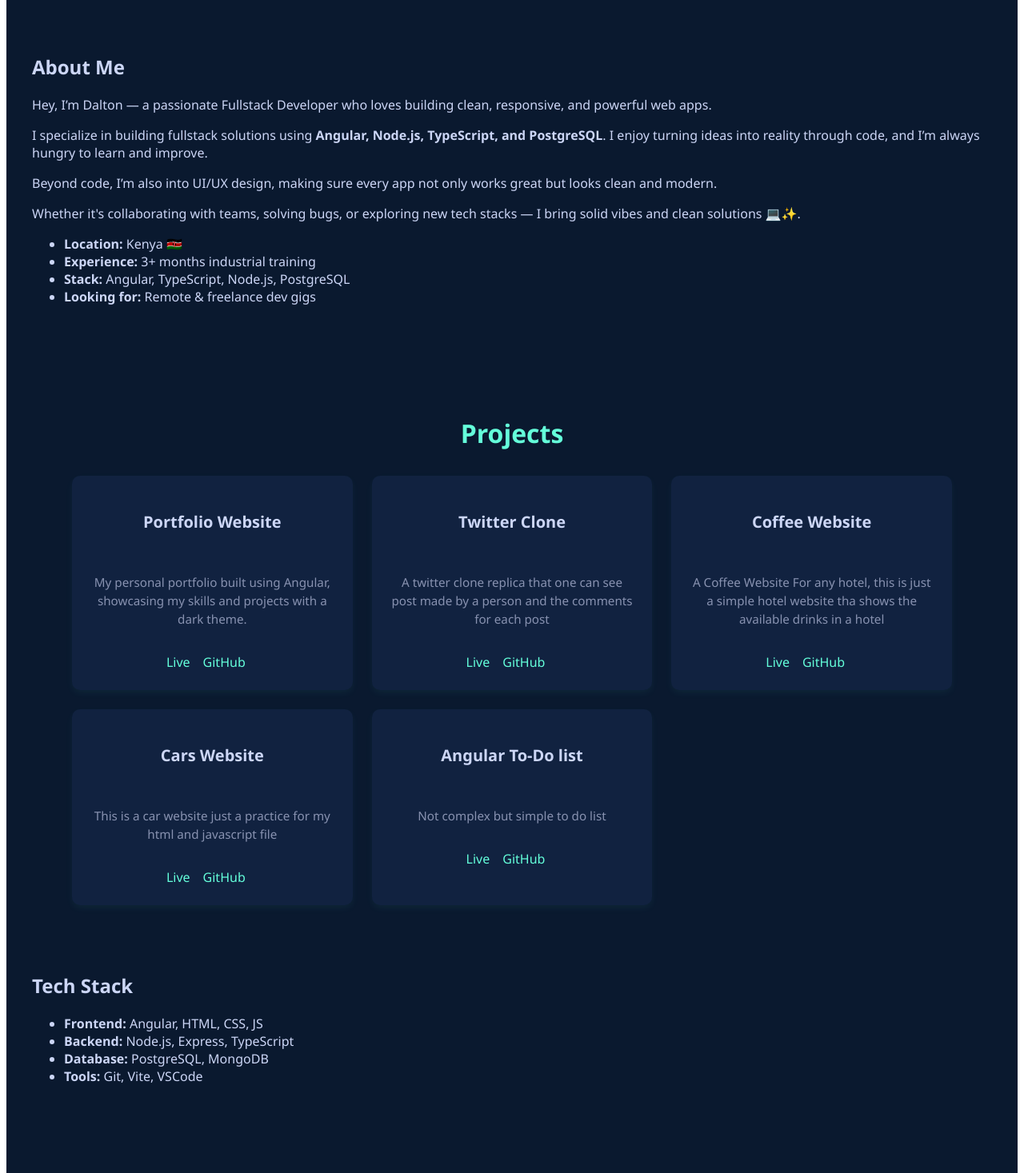
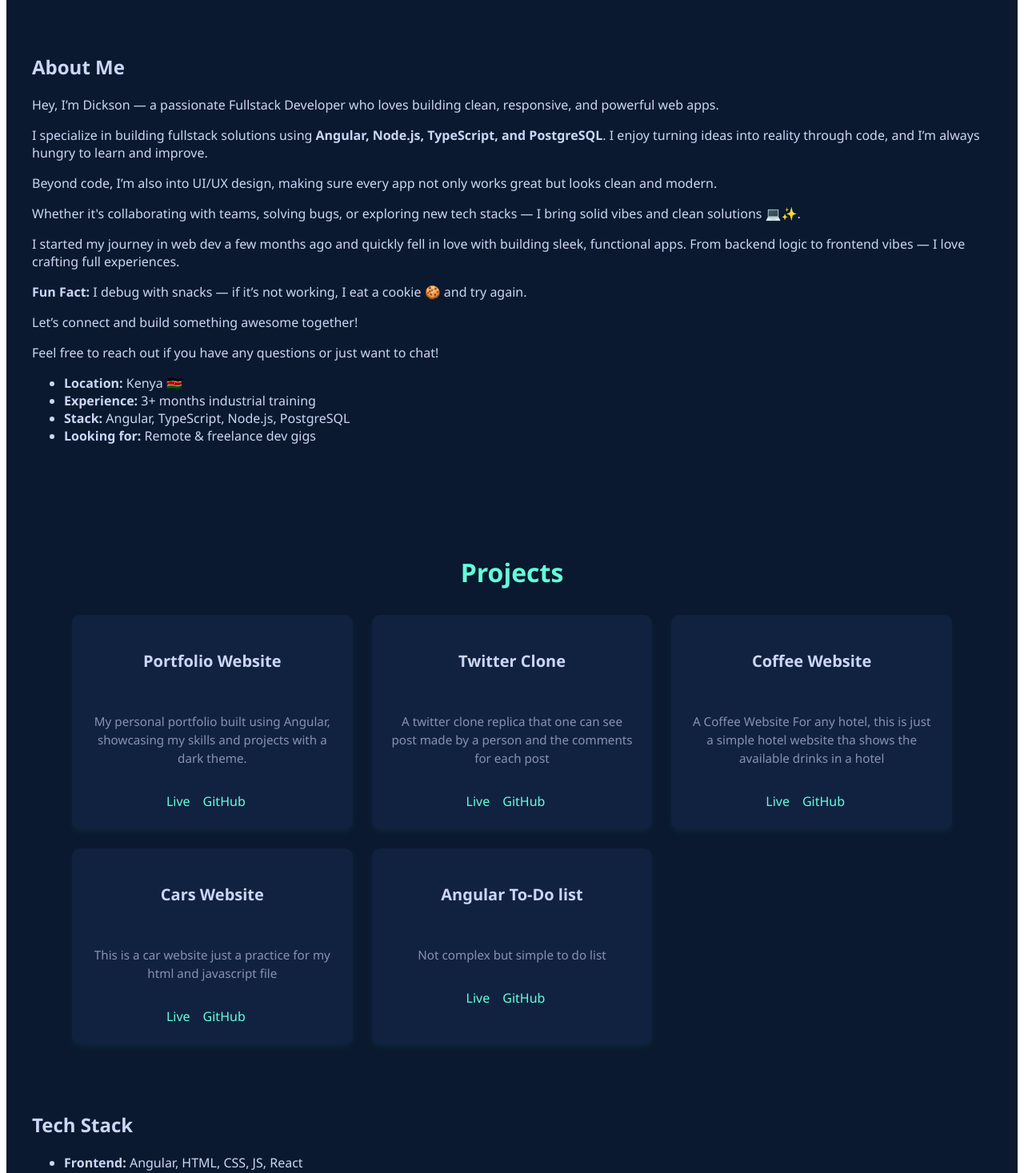
Before and after one commit to DICKSON39/portifolio, an Angular app: page / in a window 1280 px wide. Shown: the part 500-1967 px from the top of the page at 80% size. Built offline with nearby package versions, Linux system fonts and the light colour scheme.

Commit message:
first commit

```diff
--- a/src/app/components/about/about.component.html
+++ b/src/app/components/about/about.component.html
@@ -2,7 +2,7 @@
   <h2>About Me</h2>
 
   <p class="intro">
-    Hey, I’m Dalton — a passionate Fullstack Developer who loves building clean, responsive, and powerful web apps.
+    Hey, I’m Dickson — a passionate Fullstack Developer who loves building clean, responsive, and powerful web apps.
   </p>
 
   <div class="about-grid">
@@ -17,6 +17,16 @@
       <p>
         Whether it's collaborating with teams, solving bugs, or exploring new tech stacks — I bring solid vibes and clean solutions 💻✨.
       </p>
+
+      <p>
+        I started my journey in web dev a few months ago and quickly fell in love with building sleek, functional apps.
+        From backend logic to frontend vibes — I love crafting full experiences.
+      </p>
+
+
+      <p><strong>Fun Fact:</strong> I debug with snacks — if it’s not working, I eat a cookie 🍪 and try again.</p>
+      <p>Let’s connect and build something awesome together!</p>
+      <p>Feel free to reach out if you have any questions or just want to chat!</p>
     </div>
 
     <div class="about-details">
--- a/src/app/components/contact/contact.component.html
+++ b/src/app/components/contact/contact.component.html
@@ -18,4 +18,5 @@
     <p>Email: <a href="mailto:you&#64;example.com">dicksonndumia19&#64;gmail.com</a></p>
     <p>GitHub: <a href="https://github.com/your-username" target="_blank">DICKSON39</a></p>
     <p>LinkedIn: <a href="https://linkedin.com/in/your-profile" target="_blank">Dickson ndumia</a></p>
+
   </section>
--- a/src/app/components/skills/skills.component.html
+++ b/src/app/components/skills/skills.component.html
@@ -1,9 +1,9 @@
 <section class="skills">
     <h2>Tech Stack</h2>
     <ul>
-      <li><strong>Frontend:</strong> Angular, HTML, CSS, JS</li>
+      <li><strong>Frontend:</strong> Angular, HTML, CSS, JS, React</li>
       <li><strong>Backend:</strong> Node.js, Express, TypeScript</li>
-      <li><strong>Database:</strong> PostgreSQL, MongoDB</li>
+      <li><strong>Database:</strong> PostgreSQL, MongoDB, MySQl</li>
       <li><strong>Tools:</strong> Git, Vite, VSCode</li>
     </ul>
   </section>
```
